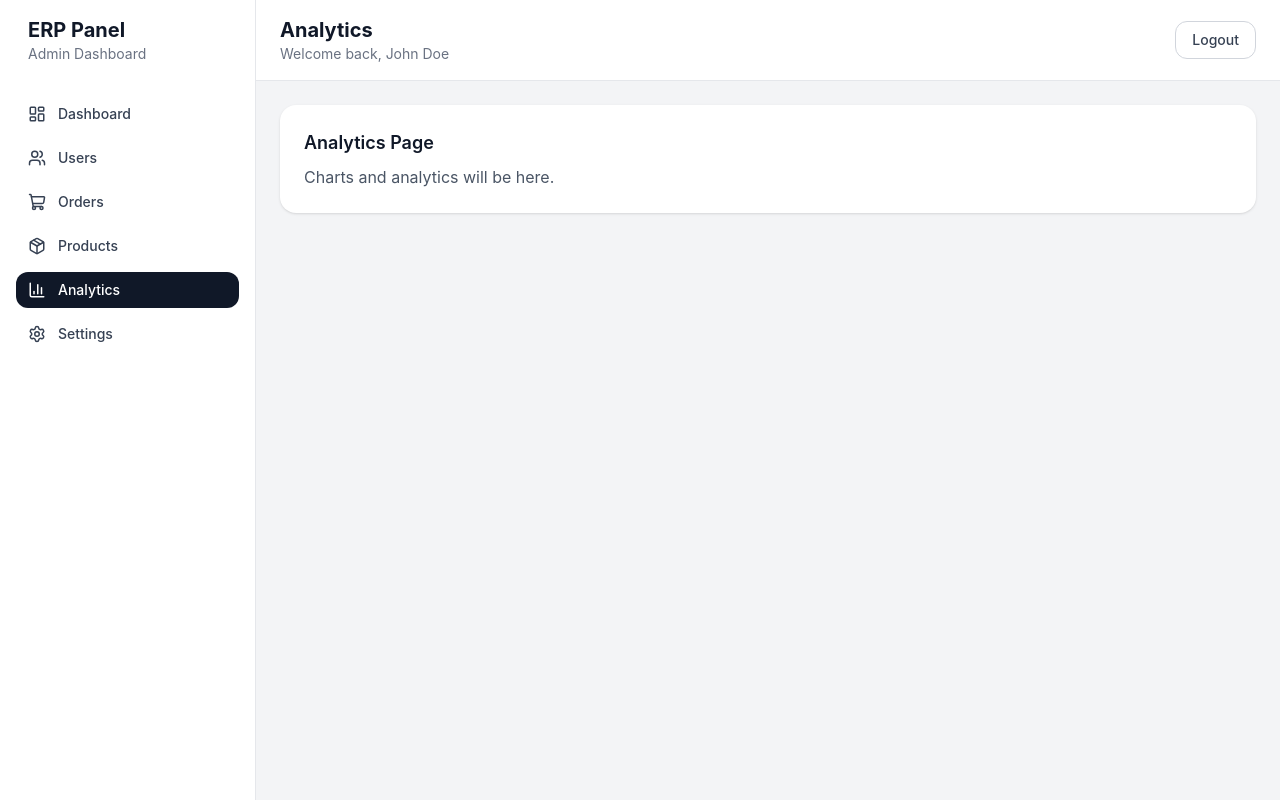
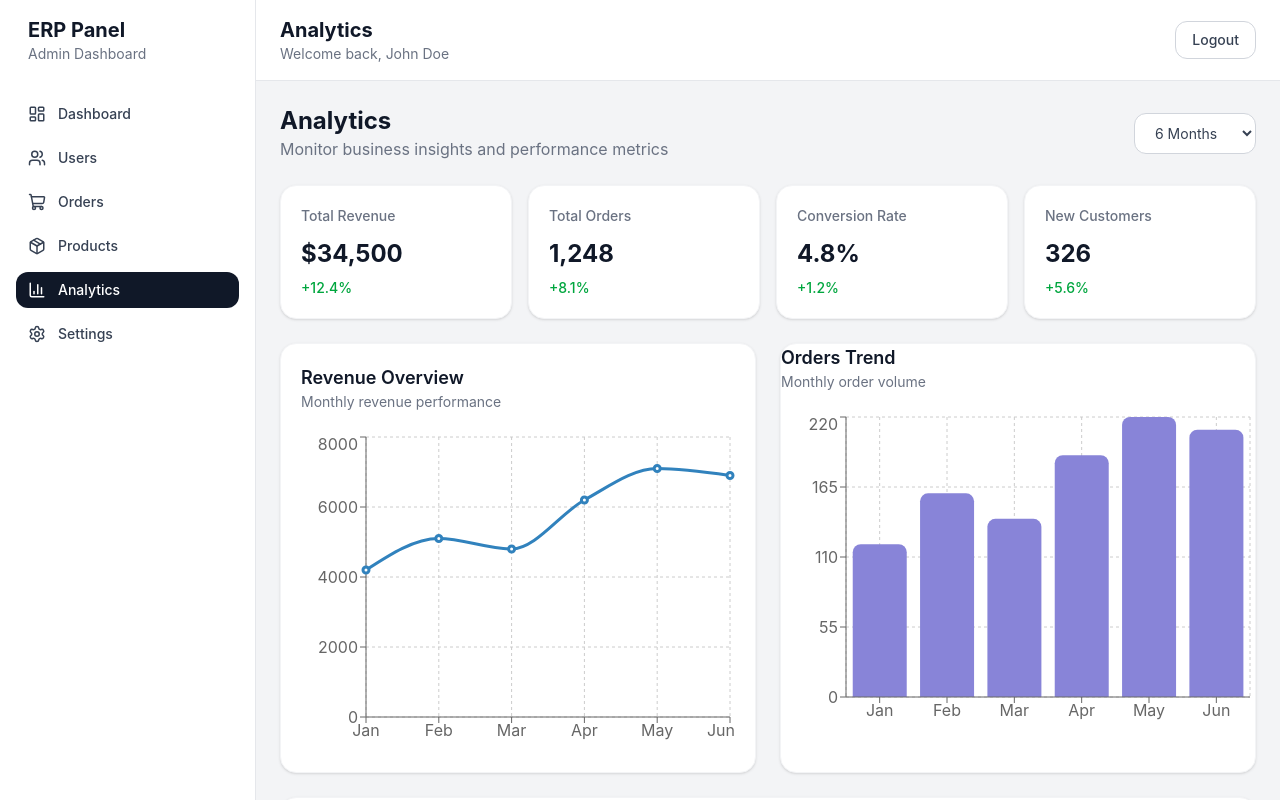
Before and after one commit to farmix2003/ERP-Frontend-app, a React (Vite) app: page /analytics in a window 1280 px wide. Both pictures are taken after a click on the button "Login". Shown: the top 800 px of the page. Built offline with nearby package versions, Linux system fonts and the light colour scheme.

Commit message:
feat: add analytics dashboard with charts and KPI cards

```diff
--- /dev/null
+++ b/src/data/Analytics.ts
@@ -0,0 +1,47 @@
+export const revenueData = [
+  { name: "Jan", revenue: 4200 },
+  { name: "Feb", revenue: 5100 },
+  { name: "Mar", revenue: 4800 },
+  { name: "Apr", revenue: 6200 },
+  { name: "May", revenue: 7100 },
+  { name: "Jun", revenue: 6900 },
+];
+
+export const ordersData = [
+  { name: "Jan", orders: 120 },
+  { name: "Feb", orders: 160 },
+  { name: "Mar", orders: 140 },
+  { name: "Apr", orders: 190 },
+  { name: "May", orders: 220 },
+  { name: "Jun", orders: 210 },
+];
+
+export const trafficSourcesData = [
+  { name: "Direct", value: 35 },
+  { name: "Social", value: 25 },
+  { name: "Search", value: 30 },
+  { name: "Referral", value: 10 },
+];
+
+export const analyticsStats = [
+  {
+    title: "Total Revenue",
+    value: "$34,500",
+    change: "+12.4%",
+  },
+  {
+    title: "Total Orders",
+    value: "1,248",
+    change: "+8.1%",
+  },
+  {
+    title: "Conversion Rate",
+    value: "4.8%",
+    change: "+1.2%",
+  },
+  {
+    title: "New Customers",
+    value: "326",
+    change: "+5.6%",
+  },
+];
--- /dev/null
+++ b/src/features/analytics/components/AnalyticsStatCard.tsx
@@ -0,0 +1,17 @@
+interface AnalyticsStatsCardProps {
+    title: string;
+    value: string;
+    change: string;
+}
+
+const AnalyticsStatsCard = ({ title, value, change }: AnalyticsStatsCardProps) => {
+    return (
+    <div className="rounded-2xl border border-gray-100 bg-white p-5 shadow-sm">
+      <p className="text-sm font-medium text-gray-500">{title}</p>
+      <h3 className="mt-3 text-2xl font-bold text-gray-900">{value}</h3>
+      <p className="mt-2 text-sm font-medium text-green-600">{change}</p>
+    </div>
+    )
+}
+
+export default AnalyticsStatsCard;
--- /dev/null
+++ b/src/features/analytics/components/OrdersCahrt.tsx
@@ -0,0 +1,28 @@
+import { Bar, BarChart, CartesianGrid, ResponsiveContainer, Tooltip, XAxis, YAxis } from "recharts"
+import { ordersData } from "../../../data/Analytics"
+
+const OrdersCahart = () => {
+
+    return (
+        <div className="rounded-2xl border border-gray-100 bg-white shadow-sm">
+            <div className="mb-5">
+                <h3 className="text-lg font-semibold text-gray-900">Orders Trend</h3>
+                <p className="text-sm text-gray-500">Monthly order volume</p>
+            </div>
+
+            <div className="h-80">
+                <ResponsiveContainer width="100%" height="100%">
+                <BarChart data={ordersData}>
+                    <CartesianGrid strokeDasharray="3 3" />
+                    <XAxis dataKey="name" />
+                    <YAxis />
+                    <Tooltip />
+                    <Bar dataKey="orders" fill="#8884d8" radius={[8,8,0,0]} />
+                </BarChart>
+                </ResponsiveContainer>
+            </div>
+        </div>
+    )
+}
+
+export default OrdersCahart
--- /dev/null
+++ b/src/features/analytics/components/RevenueChart.tsx
@@ -0,0 +1,27 @@
+import { CartesianGrid, Line, LineChart, ResponsiveContainer, Tooltip, XAxis, YAxis } from "recharts"
+import { revenueData } from "../../../data/Analytics"
+
+
+const RevenueChart = () => {
+    return (
+        <div className="rounded-2xl border border-gray-100 bg-white p-5 shadow-sm">
+            <div className='mb-5'>
+                <h3 className="text-lg font-semibold text-gray-900">Revenue Overview</h3>
+                <p className="text-sm text-gray-500">Monthly revenue performance</p>
+            </div>
+            <div className="h-80">
+                <ResponsiveContainer width="100%" height="100%">
+                    <LineChart data={revenueData}>
+                    <CartesianGrid strokeDasharray={"3 3"} />
+                    <XAxis dataKey="name" />
+                    <YAxis />
+                    <Tooltip />
+                    <Line type="monotone" dataKey="revenue" strokeWidth={3} />
+                    </LineChart>
+                </ResponsiveContainer>
+            </div>
+        </div>
+    )
+}
+
+export default RevenueChart
--- /dev/null
+++ b/src/features/analytics/components/TrafficSourcesChart.tsx
@@ -0,0 +1,31 @@
+import { Cell, Pie, PieChart, ResponsiveContainer, Tooltip } from "recharts";
+import { trafficSourcesData } from "../../../data/Analytics";
+
+const COLORS = ["#111827", "#6B7280", "#9CA3AF", "#D1D5DB"];
+
+
+const TrafficSourcesChart = () =>{
+    return (
+    <div className="rounded-2xl border border-gray-100 bg-white p-5 shadow-sm">
+      <div className="mb-5">
+        <h3 className="text-lg font-semibold text-gray-900">Traffic Sources</h3>
+        <p className="text-sm text-gray-500">Visitor acquisition channels</p>
+      </div>
+
+      <div className="h-80">
+        <ResponsiveContainer width="100%" height="100%">
+          <PieChart>
+            <Pie data={trafficSourcesData} dataKey={"value"} cx={"50%"} cy={"50%"} outerRadius={100} label>
+              {trafficSourcesData.map((entry, index) => (
+                <Cell key={entry.name} fill={COLORS[index % COLORS.length]} />
+              ))}
+            </Pie>
+            <Tooltip />
+          </PieChart>
+        </ResponsiveContainer>
+      </div>
+
+    </div>
+    )
+}
+export default TrafficSourcesChart
--- a/src/pages/AnalyticsPage.tsx
+++ b/src/pages/AnalyticsPage.tsx
@@ -1,8 +1,54 @@
+import { useState } from "react";
+import AnalyticsStatCard from "../features/analytics/components/AnalyticsStatCard";
+import RevenueChart from "../features/analytics/components/RevenueChart";
+import TrafficSourcesChart from "../features/analytics/components/TrafficSourcesChart";
+import { analyticsStats } from "../data/Analytics";
+import OrdersCahart from "../features/analytics/components/OrdersCahrt";
+
+
 const AnalyticsPage = () => {
+  const [range, setRange] = useState("6 Months");
+
   return (
-    <div className="rounded-2xl bg-white p-6 shadow-sm">
-      <h2 className="text-lg font-semibold text-gray-900">Analytics Page</h2>
-      <p className="mt-2 text-gray-600">Charts and analytics will be here.</p>
+    <div className="space-y-6">
+      <div className="flex flex-col gap-4 sm:flex-row sm:items-center sm:justify-between">
+        <div>
+          <h2 className="text-2xl font-bold text-gray-900">Analytics</h2>
+          <p className="text-gray-500">
+            Monitor business insights and performance metrics
+          </p>
+        </div>
+
+        <select
+          value={range}
+          onChange={(e) => setRange(e.target.value)}
+          className="rounded-xl border border-gray-300 bg-white px-4 py-2.5 text-sm text-gray-700 outline-none transition focus:border-gray-500"
+        >
+          <option>7 Days</option>
+          <option>30 Days</option>
+          <option>3 Months</option>
+          <option>6 Months</option>
+          <option>12 Months</option>
+        </select>
+      </div>
+
+      <div className="grid gap-4 sm:grid-cols-2 xl:grid-cols-4">
+        {analyticsStats.map((stat) => (
+          <AnalyticsStatCard
+            key={stat.title}
+            title={stat.title}
+            value={stat.value}
+            change={stat.change}
+          />
+        ))}
+      </div>
+
+      <div className="grid gap-6 xl:grid-cols-2">
+        <RevenueChart />
+        <OrdersCahart />
+      </div>
+
+      <TrafficSourcesChart />
     </div>
   );
 };
```
